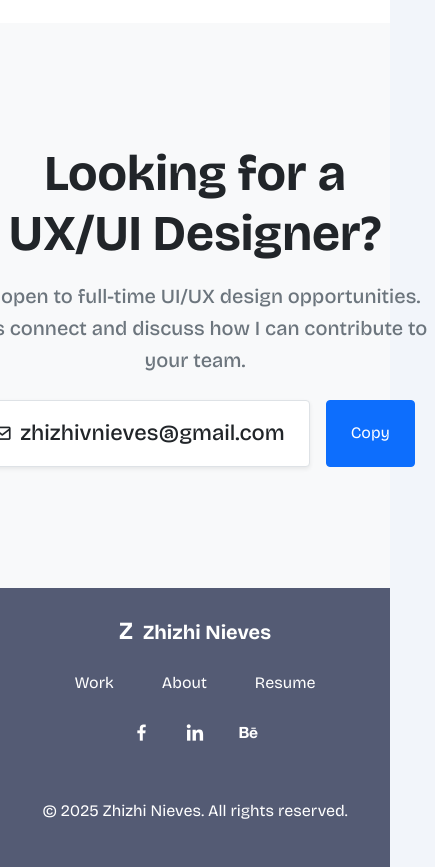
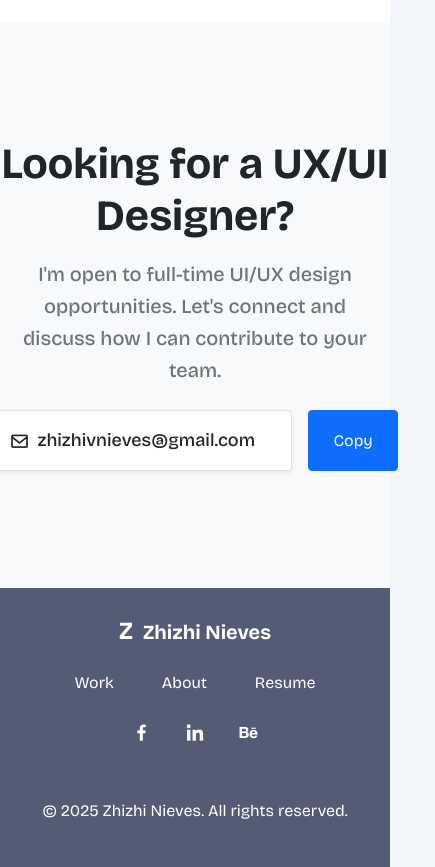
Before and after one commit to Bulbasar/Zhi, a React (Vite) app: page / in a window 390 px wide. Shown: the part 3640-4507 px from the top of the page, 435 px wide, since content can reach past the window. Built offline with nearby package versions, Linux system fonts and the light colour scheme.

Commit message:
Third Commit

```diff
--- a/src/modules/footer/Footer.jsx
+++ b/src/modules/footer/Footer.jsx
@@ -26,9 +26,9 @@ const Footer = () => {
           I'm open to full-time UI/UX design opportunities. Let's connect and
           discuss how I can contribute to your team.
         </p>
-        <div className="d-flex align-items-center gap-3">
+        <div className="d-flex align-items-center gap-3 footer-email">
           <div
-            className="d-flex align-items-center p-3 shadow-sm rounded border"
+            className="d-flex align-items-center p-3 shadow-sm rounded border footer-email-input"
             style={{
               backgroundColor: "white",
               minWidth: "300px",
--- a/src/styles/main.css
+++ b/src/styles/main.css
@@ -155,7 +155,7 @@ body {
 
   /* footer */
   .footer-lookingFor {
-    font-size: 60px !important;
+    font-size: 55px !important;
   }
 
   .footer-section {
@@ -164,22 +164,35 @@ body {
 }
 
 @media screen and (max-width: 650px) {
+  .footer-lookingFor {
+    font-size: 43px !important;
+  }
   .footer-text {
-    width: 580px !important;
+    width: 520px !important;
+  }
+
+  .footer-email {
+  }
+
+  .footer-email-input {
+    max-width: 250px !important;
+  }
+  .footer-email-input span {
+    font-size: 18px !important;
   }
 }
 
 @media screen and (max-width: 615px) {
   .footer-text {
-    width: 550px !important;
+    width: 480px !important;
   }
 }
 
 @media screen and (max-width: 570px) {
   .footer-lookingFor {
-    font-size: 50px !important;
+    font-size: 43px !important;
   }
   .footer-text {
-    width: 480px !important;
+    width: 350px !important;
   }
 }
```
